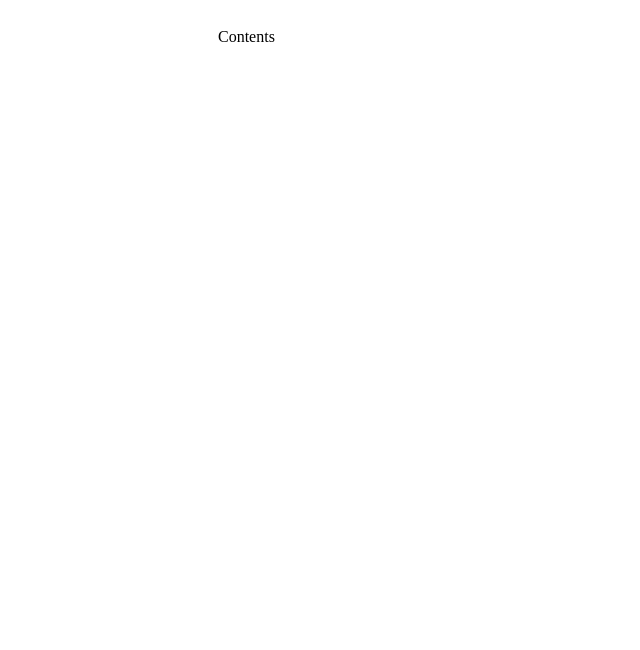
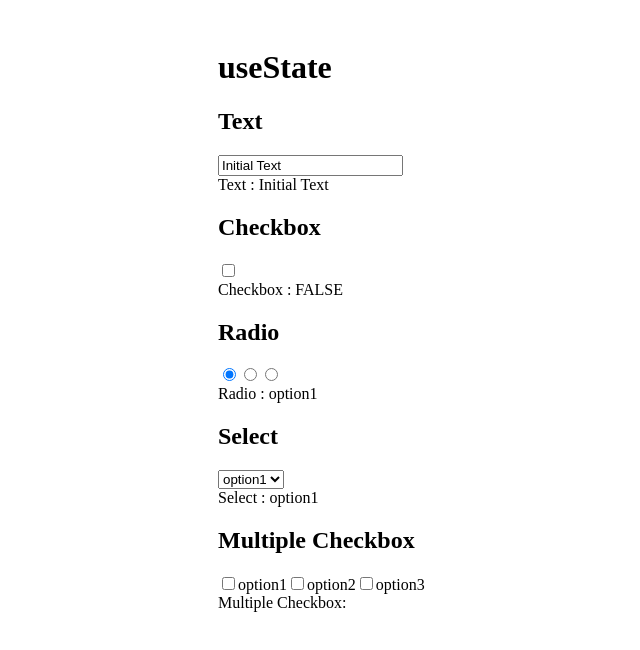
Before and after one commit to ksk1kd/react-playground, a React (Vite) app: page / in a window 1280 px wide. Shown: the top 650 px of the page, without its empty margins (22-662 px from the left). Built offline with nearby package versions, Linux system fonts and the light colour scheme.

Commit message:
add useStatePlayground component

```diff
--- a/src/App.tsx
+++ b/src/App.tsx
@@ -1,7 +1,10 @@
+import { UseStatePlayground } from './components/useStatePlayground'
 function App() {
   return (
     <>
-      <div className="container">Contents</div>
+      <div className="container">
+        <UseStatePlayground />
+      </div>
     </>
   )
 }
--- /dev/null
+++ b/src/components/useStatePlayground.tsx
@@ -0,0 +1,114 @@
+import { useState } from 'react'
+
+export function UseStatePlayground() {
+  const options = ['option1', 'option2', 'option3']
+
+  const [text, setText] = useState('Initial Text')
+  const [checkbox, setCheckbox] = useState(false)
+  const [radio, setRadio] = useState('option1')
+  const [select, setSelect] = useState('option1')
+  const [checkboxes, setCheckboxes] = useState(
+    options.map((value) => ({ value, checked: false })),
+  )
+
+  return (
+    <>
+      <h1>useState</h1>
+      <section>
+        <h2>Text</h2>
+        <div>
+          <input
+            type="text"
+            value={text}
+            onChange={(e) => {
+              setText(e.target.value)
+            }}
+          />
+        </div>
+        <div>Text : {text}</div>
+      </section>
+      <section>
+        <h2>Checkbox</h2>
+        <div>
+          <input
+            type="checkbox"
+            checked={checkbox}
+            onChange={(e) => {
+              setCheckbox(e.target.checked)
+            }}
+          />
+        </div>
+        <div>Checkbox : {checkbox ? 'TRUE' : 'FALSE'}</div>
+      </section>
+      <section>
+        <h2>Radio</h2>
+        <div>
+          {options.map((value) => (
+            <input
+              type="radio"
+              name="radio"
+              value={value}
+              checked={radio === value}
+              onChange={(e) => {
+                setRadio(e.target.value)
+              }}
+              key={value}
+            />
+          ))}
+        </div>
+        <div>Radio : {radio}</div>
+      </section>
+      <section>
+        <h2>Select</h2>
+        <div>
+          <select
+            value={select}
+            onChange={(e) => {
+              setSelect(e.target.value)
+            }}
+          >
+            {options.map((value) => (
+              <option value={value} key={value}>
+                {value}
+              </option>
+            ))}
+          </select>
+        </div>
+        <div>Select : {select}</div>
+      </section>
+      <section>
+        <h2>Multiple Checkbox</h2>
+        <div>
+          {checkboxes.map((checkbox) => (
+            <label key={checkbox.value}>
+              <input
+                type="checkbox"
+                name={checkbox.value}
+                value={checkbox.value}
+                checked={checkboxes.some(
+                  (item) => item.value === checkbox.value && item.checked,
+                )}
+                onChange={(e) =>
+                  setCheckboxes((prevCheckboxes) =>
+                    prevCheckboxes.map((prevCheckbox) =>
+                      prevCheckbox.value === checkbox.value
+                        ? { ...prevCheckbox, checked: e.target.checked }
+                        : prevCheckbox,
+                    ),
+                  )
+                }
+              />
+              {checkbox.value}
+            </label>
+          ))}
+        </div>
+        <div>
+          Multiple Checkbox:{' '}
+          {checkboxes
+            .filter((checkbox) => checkbox.checked)
+            .map((checkbox) => `${checkbox.value} `)}
+        </div>
+      </section>
+    </>
+  )
+}
```
